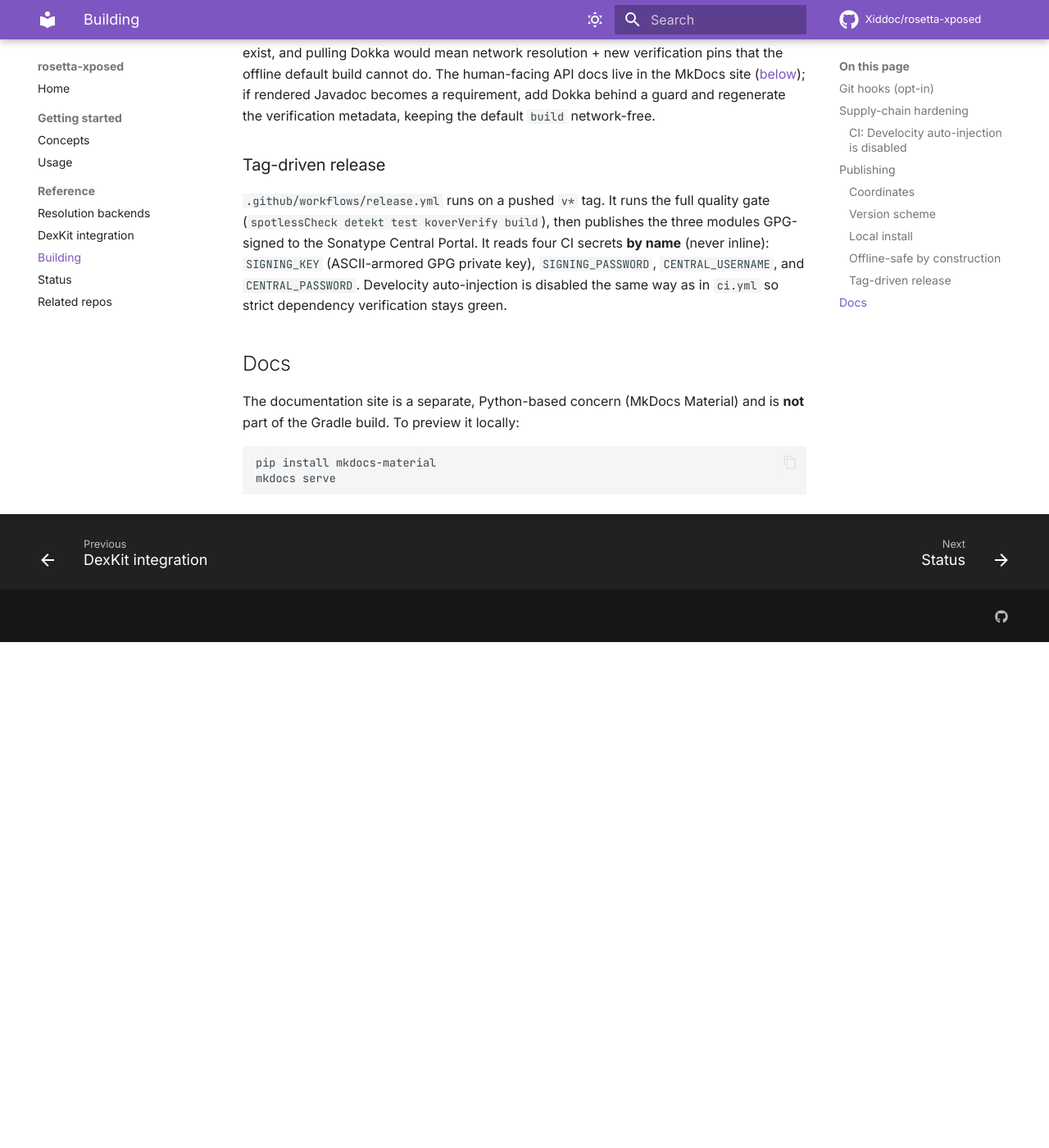
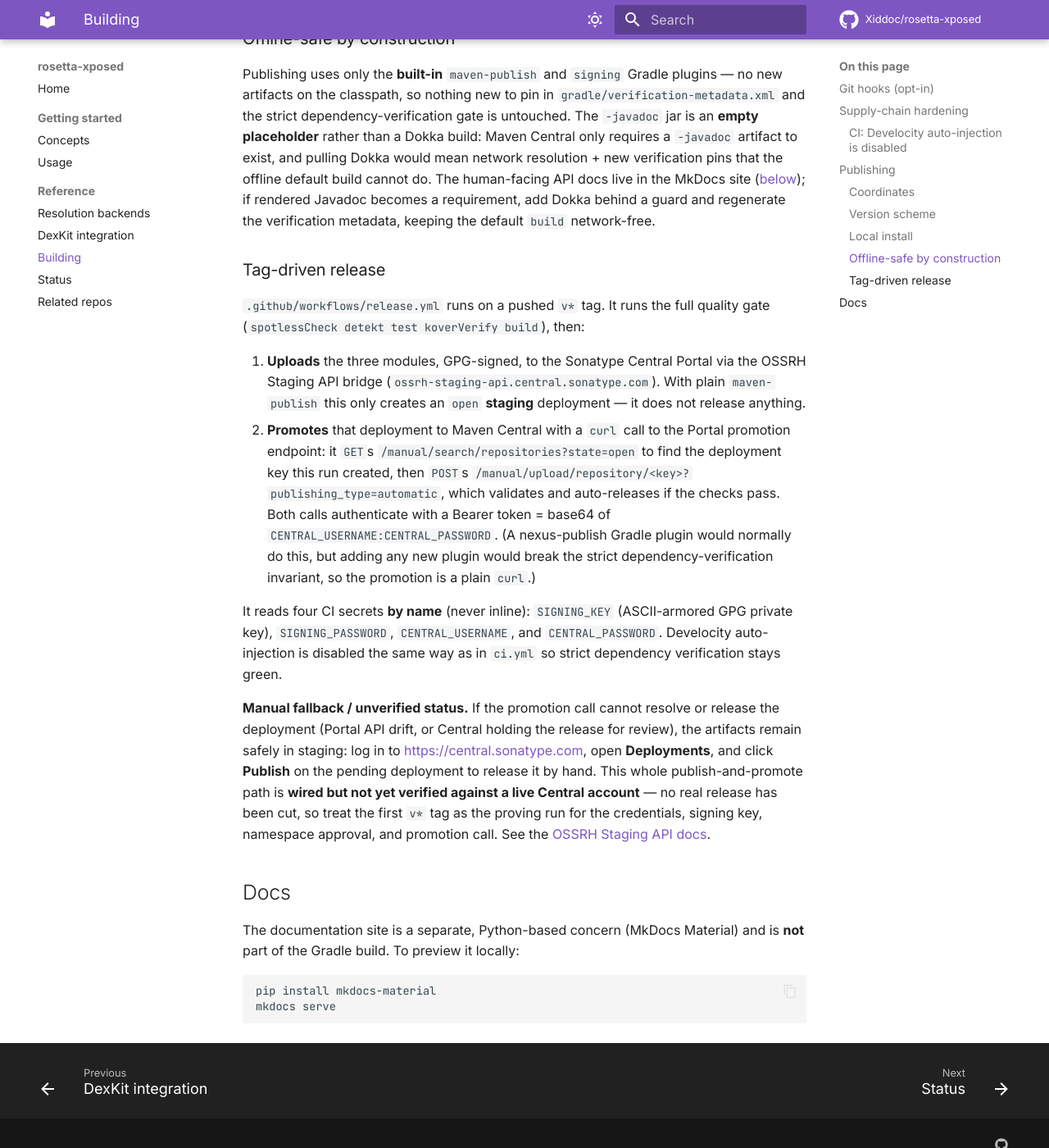
Before and after one commit to Xiddoc/rosetta-xposed, an MkDocs documentation site: the page built from docs/reference/building.md, in a window 1280 px wide and 1400 px high, scrolled down 3174 px. Shown: the whole window at 82% size. Built offline with MkDocs 1.6.1 and Material for MkDocs 9.7.7, drawn with Linux system fonts in a browser that asks for light colours; comment, search, counter and statistics services are not loaded; before the commit the page ends 3957 px from its top, so only the background shows below that; some of the changed text lies outside the part shown.

Commit message:
docs: be honest that Central publishing is wired but unverified
The status/README/building docs claimed Central publishing was Built/done.
It is wired and tag-driven but has never run against a live Central account.

- status.md: re-title the publishing entry "wired, not yet verified live",
  describe the upload + auto-promote flow, and add a "First live Central
  release" remaining-work item.
- README: add a "Not on Central yet" callout pointing readers to
  publishToMavenLocal until the first v* tag proves the path.
- building.md: document the two-step upload-then-promote release flow, the
  manual Portal fallback, and the unverified status; update the BuildInfo
  description to reflect generation from the Gradle version.

https://claude.ai/code/session_01QfyFPCLRA49MVQR9FMhTip

```diff
--- a/docs/reference/building.md
+++ b/docs/reference/building.md
@@ -112,15 +112,21 @@ the release consumes:
 - Once the surface is stable the library graduates to `1.0.0` and ordinary
   SemVer applies.
 
-The single in-code source of truth is
+The in-code source of truth is
 `io.github.xiddoc.rosetta.core.BuildInfo` (`GROUP` / `VERSION` /
-`SCHEMA_VERSION`); a unit test pins `VERSION` to the Gradle release line and
-binds `SCHEMA_VERSION` to the loader's `CURRENT_SCHEMA_VERSION`, so the
-published coordinate can never silently drift from the schema it speaks.
+`SCHEMA_VERSION`). `GROUP` and `VERSION` are **generated at build time** from
+the Gradle `project.group` / `project.version` (the `generateBuildInfo` task in
+`core/build.gradle.kts` writes a generated Kotlin source into the `:core`
+compilation — no new plugins), so the constant cannot drift from the published
+coordinate: the release tag flows through `-Prosetta.version` into both the
+Maven coordinate and `BuildInfo.VERSION`. A unit test (`BuildInfoTest`) asserts
+`BuildInfo.VERSION` equals the injected Gradle version and binds
+`SCHEMA_VERSION` to the loader's `CURRENT_SCHEMA_VERSION`, so a tag↔constant or
+schema↔coordinate mismatch **fails the gate**.
 
-The build's `version` defaults to that literal but is overridable for a release
-via `-Prosetta.version=<x.y.z>`; the [release workflow](#tag-driven-release)
-feeds it the git tag (a `v0.1.0` tag publishes `0.1.0`).
+The build's `version` defaults to `0.1.0` but is overridable for a release via
+`-Prosetta.version=<x.y.z>`; the [release workflow](#tag-driven-release) feeds it
+the git tag (a `v0.1.0` tag publishes `0.1.0`).
 
 ### Local install
 
@@ -148,12 +154,36 @@ network-free.
 ### Tag-driven release
 
 `.github/workflows/release.yml` runs on a pushed `v*` tag. It runs the full
-quality gate (`spotlessCheck detekt test koverVerify build`), then publishes the
-three modules GPG-signed to the Sonatype Central Portal. It reads four CI
-secrets **by name** (never inline): `SIGNING_KEY` (ASCII-armored GPG private
-key), `SIGNING_PASSWORD`, `CENTRAL_USERNAME`, and `CENTRAL_PASSWORD`. Develocity
-auto-injection is disabled the same way as in `ci.yml` so strict dependency
-verification stays green.
+quality gate (`spotlessCheck detekt test koverVerify build`), then:
+
+1. **Uploads** the three modules, GPG-signed, to the Sonatype Central Portal via
+   the OSSRH Staging API bridge (`ossrh-staging-api.central.sonatype.com`). With
+   plain `maven-publish` this only creates an `open` **staging** deployment — it
+   does not release anything.
+2. **Promotes** that deployment to Maven Central with a `curl` call to the Portal
+   promotion endpoint: it `GET`s `/manual/search/repositories?state=open` to find
+   the deployment key this run created, then `POST`s
+   `/manual/upload/repository/<key>?publishing_type=automatic`, which validates
+   and auto-releases if the checks pass. Both calls authenticate with a Bearer
+   token = base64 of `CENTRAL_USERNAME:CENTRAL_PASSWORD`. (A nexus-publish Gradle
+   plugin would normally do this, but adding any new plugin would break the
+   strict dependency-verification invariant, so the promotion is a plain
+   `curl`.)
+
+It reads four CI secrets **by name** (never inline): `SIGNING_KEY`
+(ASCII-armored GPG private key), `SIGNING_PASSWORD`, `CENTRAL_USERNAME`, and
+`CENTRAL_PASSWORD`. Develocity auto-injection is disabled the same way as in
+`ci.yml` so strict dependency verification stays green.
+
+**Manual fallback / unverified status.** If the promotion call cannot resolve or
+release the deployment (Portal API drift, or Central holding the release for
+review), the artifacts remain safely in staging: log in to
+<https://central.sonatype.com>, open **Deployments**, and click **Publish** on
+the pending deployment to release it by hand. This whole publish-and-promote
+path is **wired but not yet verified against a live Central account** — no real
+release has been cut, so treat the first `v*` tag as the proving run for the
+credentials, signing key, namespace approval, and promotion call. See the
+[OSSRH Staging API docs](https://central.sonatype.org/publish/publish-portal-ossrh-staging-api/).
 
 ## Docs
 
```
Also changed, not shown: README.md (+7 -1 lines), docs/reference/status.md (+16 -5 lines).
